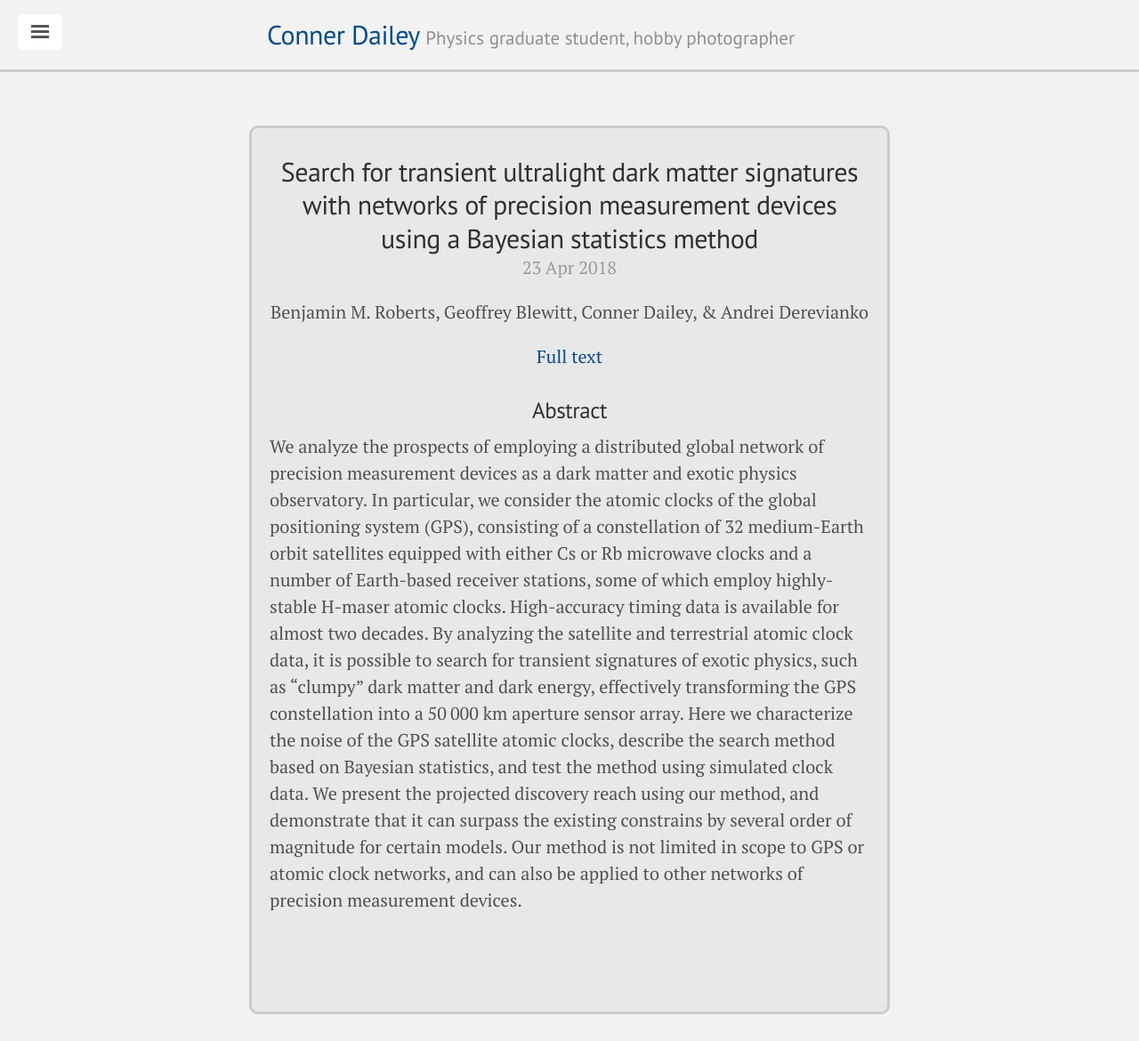
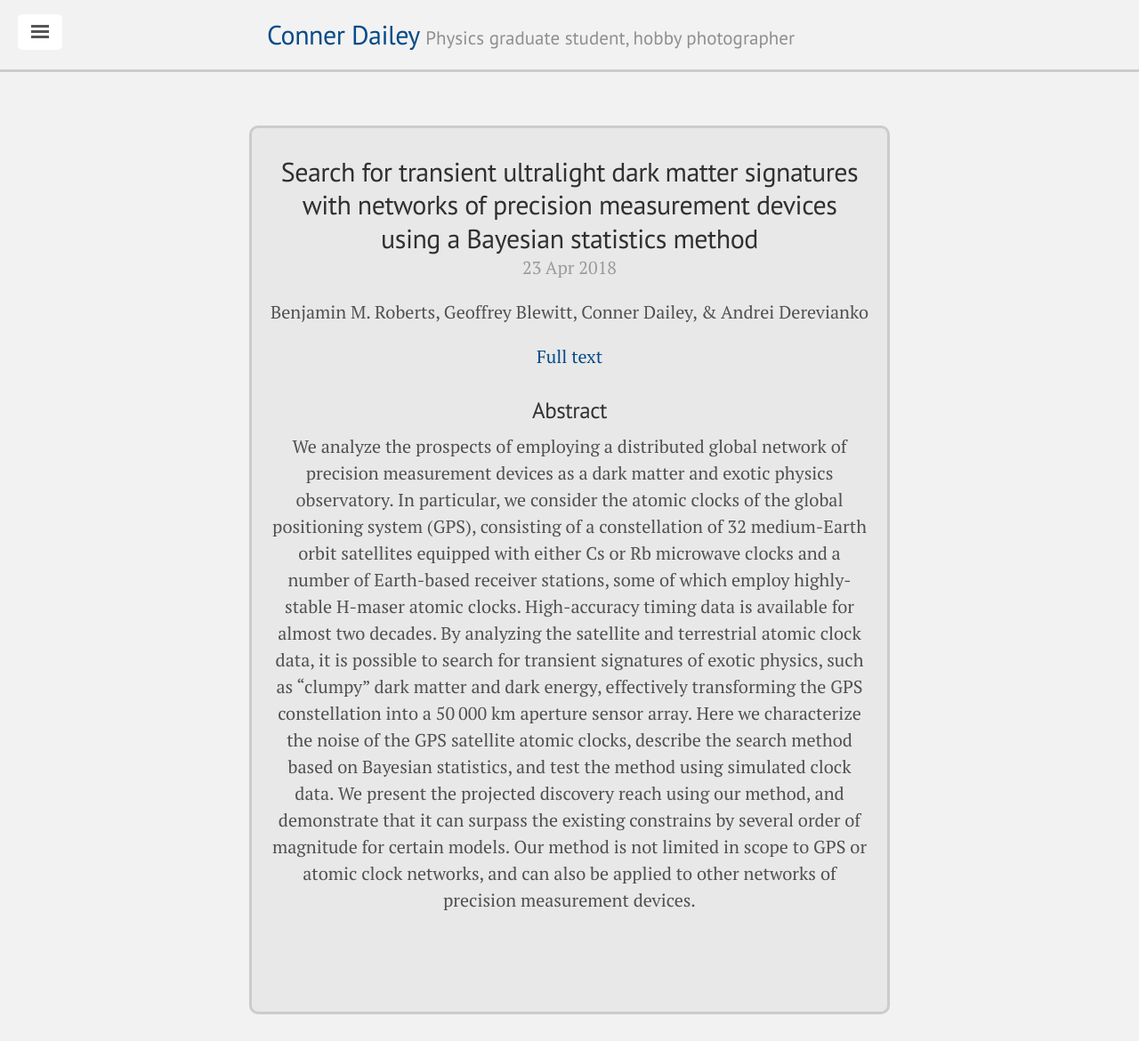
Before and after one commit to TakeTwiceDailey/TakeTwiceDailey.github.io, a Jekyll site: the page built from _research/2018-04-23-prd-bayes.md, in a window 1280 px wide. Shown: the whole page at 89% size. Built offline with Jekyll 4.4.1, drawn with Linux system fonts in a browser that asks for light colours; nearby versions of some CDN libraries.

Commit message:
made abstracts centered

```diff
--- a/_layouts/research_post.html
+++ b/_layouts/research_post.html
@@ -8,6 +8,6 @@ layout: default
   <p style="text-align:center">{{ page.authors }}</p>
   <a href="{{ page.link }}" target="_blank"><p style="text-align:center">Full text</p></a>
   <h3 style="text-align:center">Abstract</h3>
-  <p>{{page.abstract}}</p>
+  <p style="text-align:center">{{page.abstract}}</p>
   {{ content }}
 </div>
```
